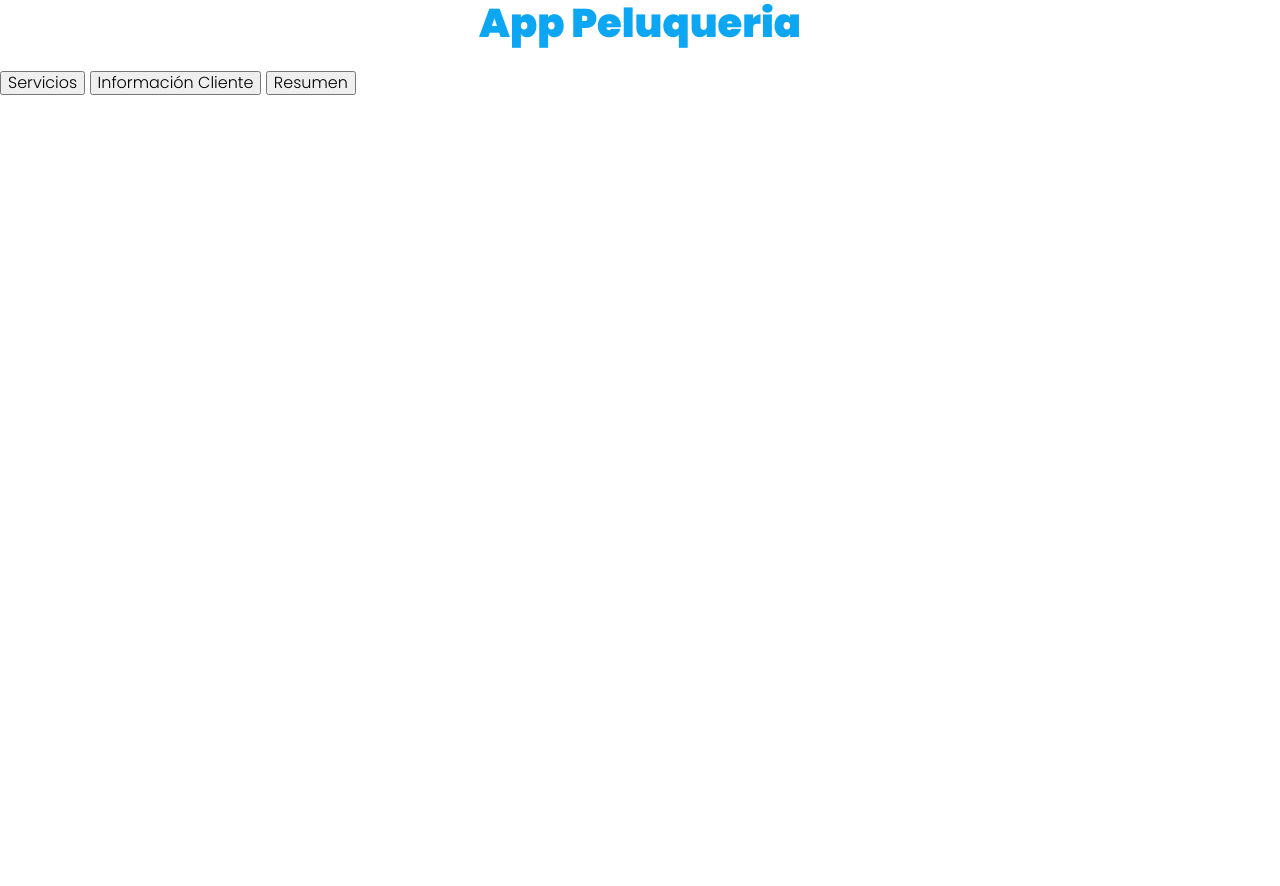
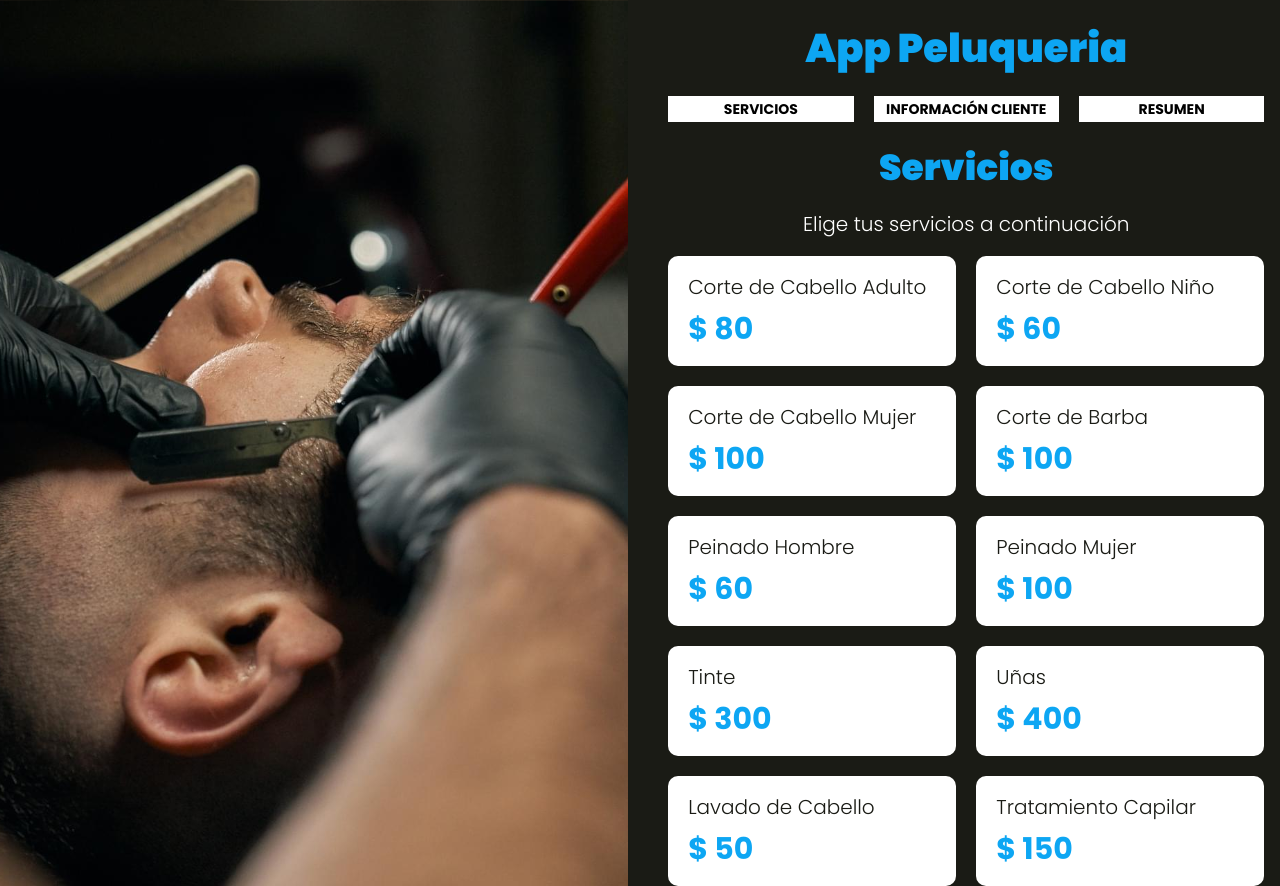
Before and after one commit to Juangogut/barberia, a website with bundled scripts: page index.html in a window 1280 px wide. Before the commit the page ends 800 px from the top, so only its background shows below. Built offline with nearby package versions, Linux system fonts and the light colour scheme.

Commit message:
seleccinar servicios

```diff
--- a/index.html
+++ b/index.html
@@ -1,14 +1,16 @@
 <!DOCTYPE html>
 <html lang="en">
   <head>
-    <meta charset="UTF-8">
-    <meta name="viewport" content="width=device-width, initial-scale=1.0">
+    <meta charset="UTF-8" />
+    <meta name="viewport" content="width=device-width, initial-scale=1.0" />
     <title>App Salón de Belleza</title>
-    <link href="https://fonts.googleapis.com/css2?family=Poppins:wght@300;700;900&display=swap" rel="stylesheet">
-    <link rel="stylesheet" href="build/css/app.css">
+    <link
+      href="https://fonts.googleapis.com/css2?family=Poppins:wght@300;700;900&display=swap"
+      rel="stylesheet"
+    />
+    <link rel="stylesheet" href="build/css/app.css" />
   </head>
   <body>
-
     <div class="contenedor-estetica">
       <div class="imagen"></div>
       <div class="app">
@@ -20,6 +22,21 @@
           <button type="button">Información Cliente</button>
           <button type="button">Resumen</button>
         </nav>
+
+        <!-- Inicio App -->
+        <div class="seccion">
+          <h2>Servicios</h2>
+          <p class="text-center">Elige tus servicios a continuación</p>
+          <div id="servicios" class="listado-servicios"></div>
+        </div>
+
+        <div class="seccion">
+          <h2>Tus Datos y Cita</h2>
+        </div>
+
+        <div class="seccion">
+          <h2>Resumen</h2>
+        </div>
       </div>
     </div>
 
--- a/src/js/app.js
+++ b/src/js/app.js
@@ -0,0 +1,67 @@
+document.addEventListener("DOMContentLoaded", function () {
+  iniciarApp();
+});
+
+function iniciarApp() {
+  mostrarServicios();
+}
+
+async function mostrarServicios() {
+  try {
+    const resultado = await fetch("./servicios.json");
+    const db = await resultado.json();
+    const { servicios } = db;
+    //Generar HTML
+    servicios.forEach((servicio) => {
+      const { id, nombre, precio } = servicio;
+
+      //DOM Scripting
+      //Generar el nombre deñ servicio
+      const nombreServicio = document.createElement('P');
+      nombreServicio.textContent = nombre;
+      nombreServicio.classList.add("nombre-servicio");
+
+      //Generar el precio del servicio
+      const precioServicio = document.createElement('P');
+      precioServicio.textContent = `$ ${precio}`;
+      precioServicio.classList.add("precio-servicio");
+
+      //Generar el contenedor de servicios
+      const servicioDiv = document.createElement('DIV');
+      servicioDiv.classList.add('servicio');
+      servicioDiv.dataset.idServicio = id;
+
+      //Selecciona un servicio para la cita
+      servicioDiv.onclick = seleccionarServicio;
+
+      //Inyectar Nombre y Precio al DIV de servicio
+      servicioDiv.appendChild(nombreServicio);
+      servicioDiv.appendChild(precioServicio);
+
+
+     //Inyectar en HTML
+     document.querySelector('#servicios').appendChild(servicioDiv);
+
+    });
+  } catch (error) {
+    console.log(error);
+  }
+}
+
+function seleccionarServicio(e){
+  let elemento;
+  //forzar que el elemento seleccionado sea el DIV
+  if(e.target.tagName === 'P'){
+    elemento = e.target.parentElement;
+  }else{
+    elemento = e.target;
+  }
+
+  if(elemento.classList.contains('seleccionado')){
+    elemento.classList.remove('seleccionado');
+  }else{
+    elemento.classList.add('seleccionado');
+  }
+
+
+}
--- a/src/scss/app.scss
+++ b/src/scss/app.scss
@@ -3,3 +3,8 @@
 @import 'base/utilidades';
 @import 'base/mixins';
 @import 'base/globales';
+
+//Layout
+@import 'layout/UI';
+@import 'layout/tabs';
+@import 'layout/servicios';
--- /dev/null
+++ b/src/scss/layout/_UI.scss
@@ -0,0 +1,34 @@
+body {
+  background-color: $negro;
+}
+
+.contenedor-estetica {
+  @include tablet {
+    height: 100vh;
+    @include grid(2, $separacion / 2);
+  }
+
+  .imagen {
+    height: 30rem;
+    background-image: url(../img/1.jpg);
+    background-size: cover;
+    background-position: center center;
+    @include tablet {
+      height: auto;
+    }
+  }
+}
+
+.app{
+  width: 95%;
+  margin: 0 auto;
+  padding-top: $separacion / 2;
+
+  .seccion{
+    display: none;
+    margin-top: $separacion / 2;
+    &:first-of-type{
+      display: block;
+    }
+  }
+}
--- /dev/null
+++ b/src/scss/layout/_servicios.scss
@@ -0,0 +1,40 @@
+.listado-servicios{
+    @include tablet{
+        @include grid(2, 2rem);
+
+    }
+
+    .servicio{
+        background-color: $blanco;
+        padding: 2rem;
+        border-radius: 1rem;
+        margin-bottom: 2rem;
+
+        @include tablet{
+            margin-bottom: 0;
+        }
+
+        p{
+            margin: 0 0 $separacion / 4 0;
+        }
+
+        .nombre-servicio{
+            color: $negro;
+        }
+
+        .precio-servicio{
+            color: $azul;
+            font-weight: $bold;
+            font-size: 3rem;
+            margin: 0;
+        }
+
+        &.seleccionado{
+            background-color: $azul;
+            p{
+                color: $blanco;
+            }
+        }
+    }
+
+}
--- /dev/null
+++ b/src/scss/layout/_tabs.scss
@@ -0,0 +1,18 @@
+.tabs{
+    @include grid(3, 2rem);
+
+
+    button{
+        background-color: $blanco;
+        font-size: 1.4rem;
+        font-weight: $bold;
+        padding: 0.5rem;
+        text-align: center;
+        text-transform: uppercase;
+        border: none;
+
+        &:hover{
+            cursor: pointer;
+        }
+    }
+}
```
Also changed, not shown: build/css/app.css, build/js/bundle.min.js, 2 other files. Lines whose indentation alone changed are shown as unchanged.
